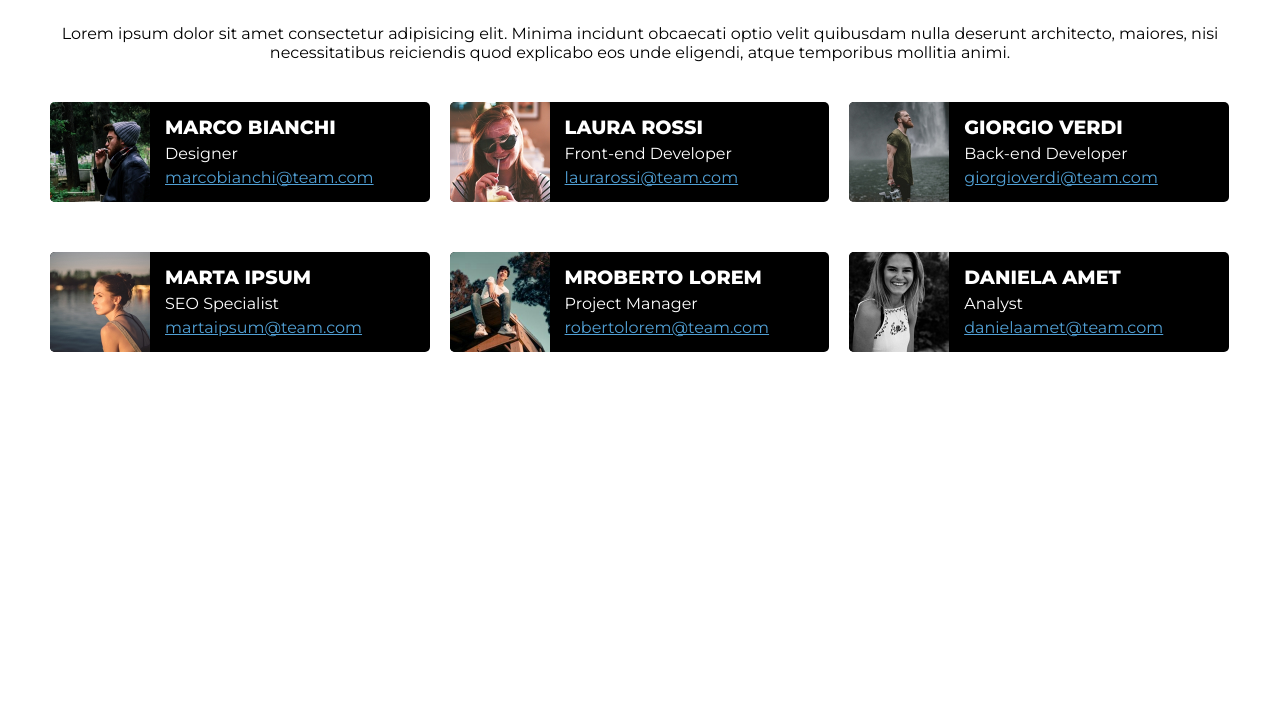
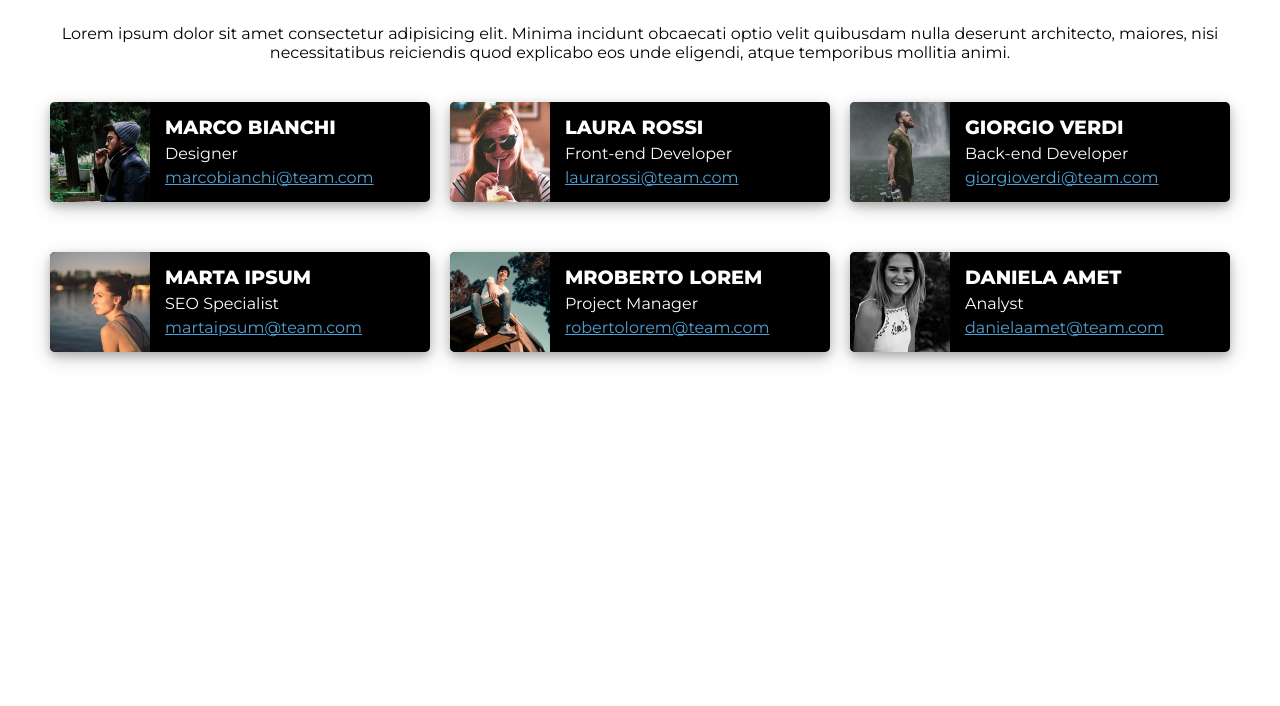
Before and after one commit to Garox7/html-css-float-cards, a plain HTML site: page index.html in a window 1280 px wide. Shown: the part 94-800 px from the top of the page. Drawn offline with Linux system fonts and the light colour scheme.

Commit message:
Completed

```diff
--- a/css/style.css
+++ b/css/style.css
@@ -16,7 +16,7 @@ main {
 .title {
     font-size: 3em;
     text-align: center;
-    color: rgb(255, 0, 111);
+    color: rgb(255, 0, 128);
     margin: 20px 0 40px;
 }
 
@@ -29,7 +29,7 @@ main {
     margin-bottom: 50px;
 }
 
-.row::after {
+.clearfix::after {
     content: "";
     display: table;
     clear: both;
@@ -38,16 +38,11 @@ main {
 .card {
     background-color: black;
     color: white;
-    width: calc(33.3% - 20px);
+    width: calc(33.33% - 20px);
     border-radius: 5px;
     float: left;
     margin: 0 10px;
-}
-
-.card::after {
-    content: "";
-    display: table;
-    clear: both;
+    box-shadow: 0 4px 8px 0 rgba(0, 0, 0, 0.2), 0 6px 20px 0 rgba(0, 0, 0, 0.19);
 }
 
 .card img {
--- a/index.html
+++ b/index.html
@@ -15,8 +15,8 @@
         <h1 class="title">Meet Our Team</h1>
         <p class="subtitle">Lorem ipsum dolor sit amet consectetur adipisicing elit. Minima incidunt obcaecati optio velit quibusdam nulla deserunt architecto, maiores, nisi necessitatibus reiciendis quod explicabo eos unde eligendi, atque temporibus mollitia animi.</p>
 
-        <section class="row">
-            <div class="card">
+        <section class="row clearfix">
+            <div class="card clearfix">
                 <img src="img/male1.png" alt="">
                 <div class="card-info">
                     <h2>MARCO BIANCHI</h2>
@@ -24,7 +24,7 @@
                     <a href="#">marcobianchi@team.com</a>
                 </div>
             </div>
-            <div class="card">
+            <div class="card clearfix">
                 <img src="img/female1.png" alt="">
                 <div class="card-info">
                     <h2>LAURA ROSSI</h2>
@@ -32,7 +32,7 @@
                     <a href="#">laurarossi@team.com</a>
                 </div>
             </div>
-            <div class="card">
+            <div class="card clearfix">
                 <img src="img/male2.png" alt="">
                 <div class="card-info">
                     <h2>GIORGIO VERDI</h2>
@@ -41,8 +41,8 @@
                 </div>
             </div>
         </section>
-        <section class="row">
-            <div class="card">
+        <section class="row clearfix">
+            <div class="card clearfix">
                 <img src="img/female2.png" alt="">
                 <div class="card-info">
                     <h2>MARTA IPSUM</h2>
@@ -50,7 +50,7 @@
                     <a href="#">martaipsum@team.com</a>
                 </div>
             </div>
-            <div class="card">
+            <div class="card clearfix">
                 <img src="img/male3.png" alt="">
                 <div class="card-info">
                     <h2>MROBERTO LOREM</h2>
@@ -58,7 +58,7 @@
                     <a href="#">robertolorem@team.com</a>
                 </div>
             </div>
-            <div class="card">
+            <div class="card clearfix">
                 <img src="img/female3.png" alt="">
                 <div class="card-info">
                     <h2>DANIELA AMET</h2>
```
